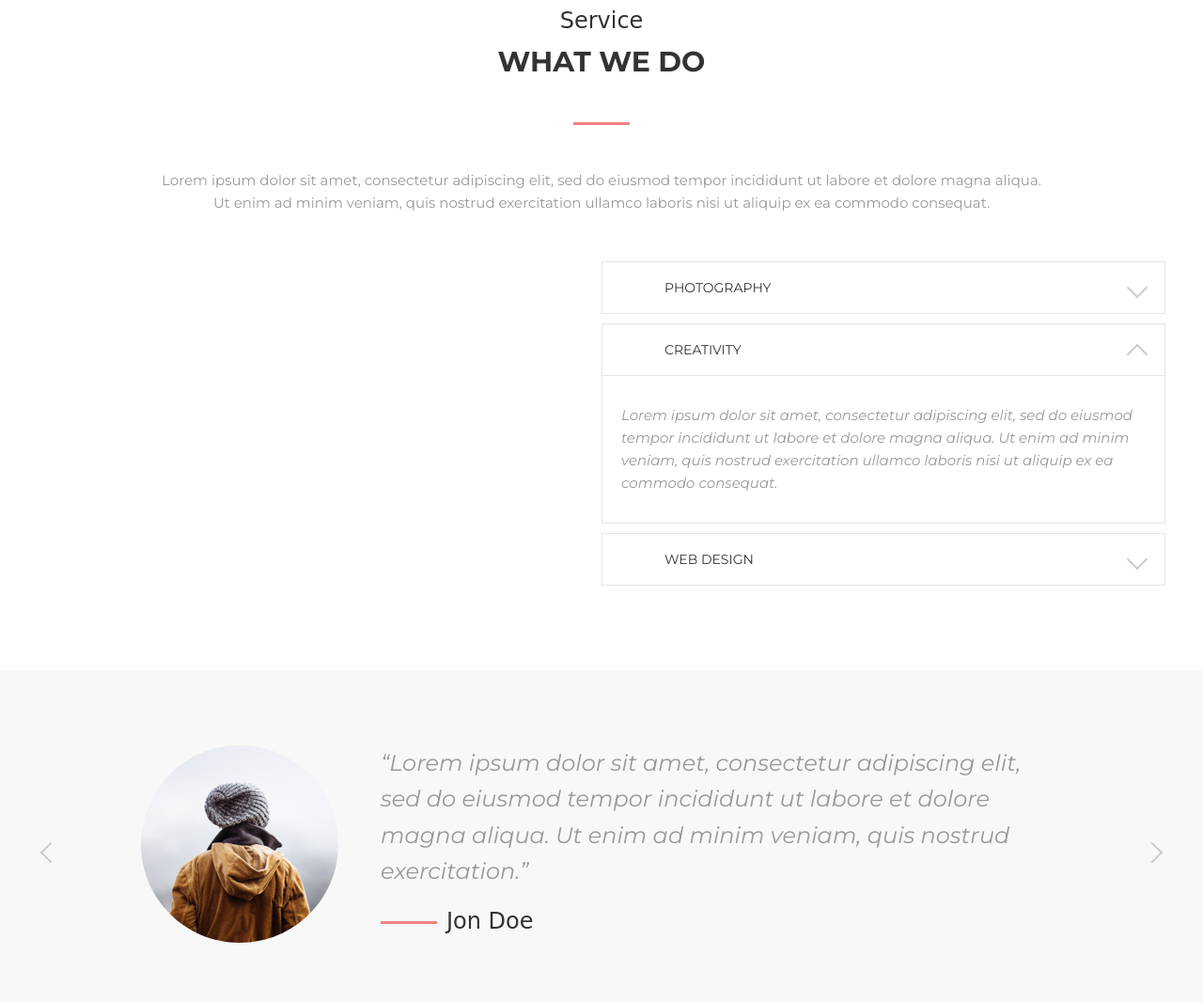
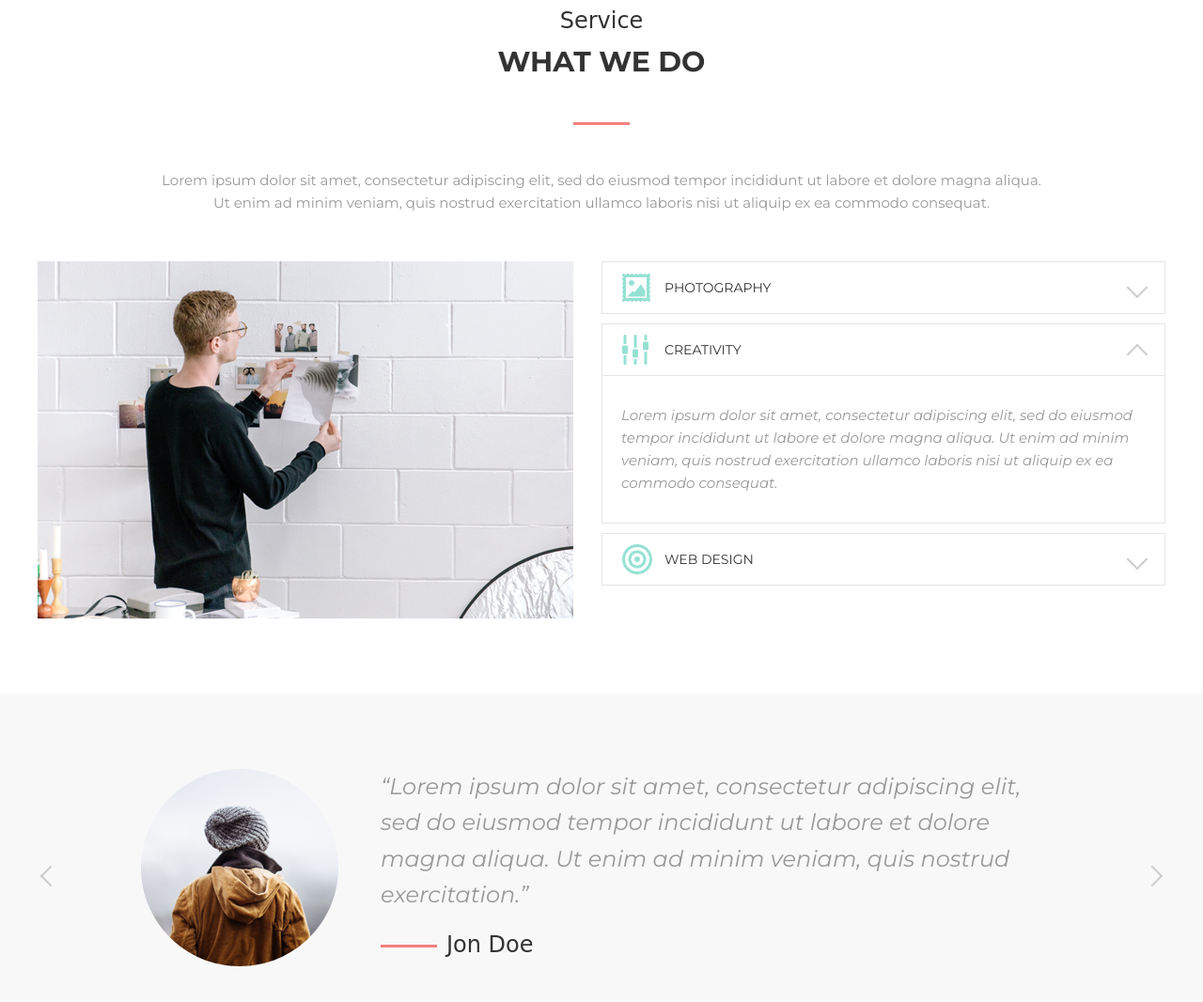
Before and after one commit to zaezyura/first-site, a plain HTML site: page index.html in a window 1280 px wide. Shown: the part 3438-4504 px from the top of the page at 94% size. Drawn offline with nearby package versions, Linux system fonts and the light colour scheme; the site is published under a folder, as on GitHub Pages, so addresses that start at the root find nothing.

Commit message:
Исправление ссылки на картинки

```diff
--- a/index.html
+++ b/index.html
@@ -283,7 +283,7 @@
 
         <div class="we-do">
           <div class="we-do-item">
-            <img class="we-do-img" src="/assets/img/we-do.png" alt="" />
+            <img class="we-do-img" src="assets/img/we-do.png" alt="" />
           </div>
           <div class="we-do-item">
             <div class="accordion">
@@ -292,7 +292,7 @@
                 <div class="accordion-header" >
                   <img
                     class="accordion-icon"
-                    src="/assets/img/we-do/PICTURE.png"
+                    src="assets/img/we-do/PICTURE.png"
                     alt=""
                   />
                   <div class="accordion-title">Photography</div>
@@ -311,7 +311,7 @@
                 <div class="accordion-header" >
                   <img
                     class="accordion-icon"
-                    src="/assets/img/we-do/EQUALIZER.png"
+                    src="assets/img/we-do/EQUALIZER.png"
                     alt=""
                   />
                   <div class="accordion-title">Creativity</div>
@@ -330,7 +330,7 @@
                 <div class="accordion-header" >
                   <img
                     class="accordion-icon"
-                    src="/assets/img/we-do/BULLSEYE.png"
+                    src="assets/img/we-do/BULLSEYE.png"
                     alt=""
                   />
                   <div class="accordion-title">Web design</div>
```
